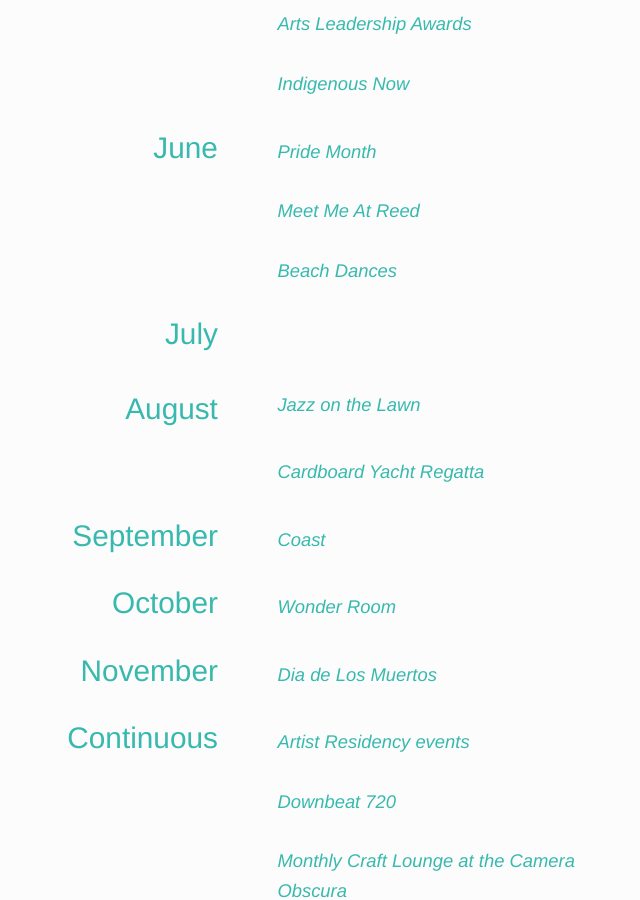
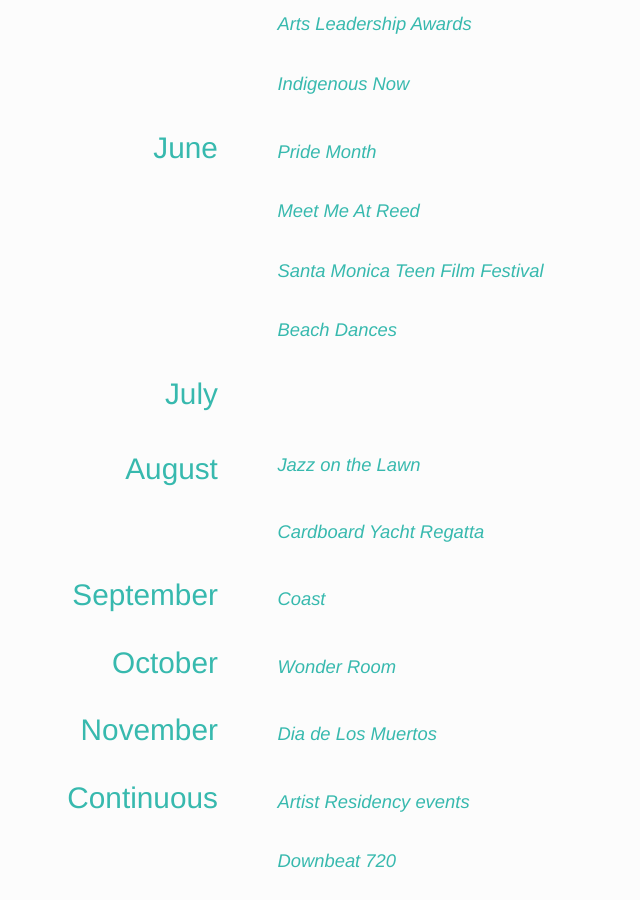
Before and after one commit to jimthoburn/artsamo, a Jekyll site: the page built from pages/events.markdown, in a window 1280 px wide and 900 px high, scrolled down 5024 px. Shown: the whole window, without its empty margins (179-819 px from the left). Built offline with Jekyll 4.4.1, drawn with Linux system fonts in a browser that asks for light colours; some web fonts are replaced.

Commit message:
Update events.markdown

```diff
--- a/pages/events.markdown
+++ b/pages/events.markdown
@@ -73,6 +73,8 @@ The ArtWalk is a fun-filled day of artistic exploration within the Santa Monica
 
 #### Meet Me At Reed
 
+#### Santa Monica Teen Film Festival
+
 #### Beach Dances
 
 ### July
```
